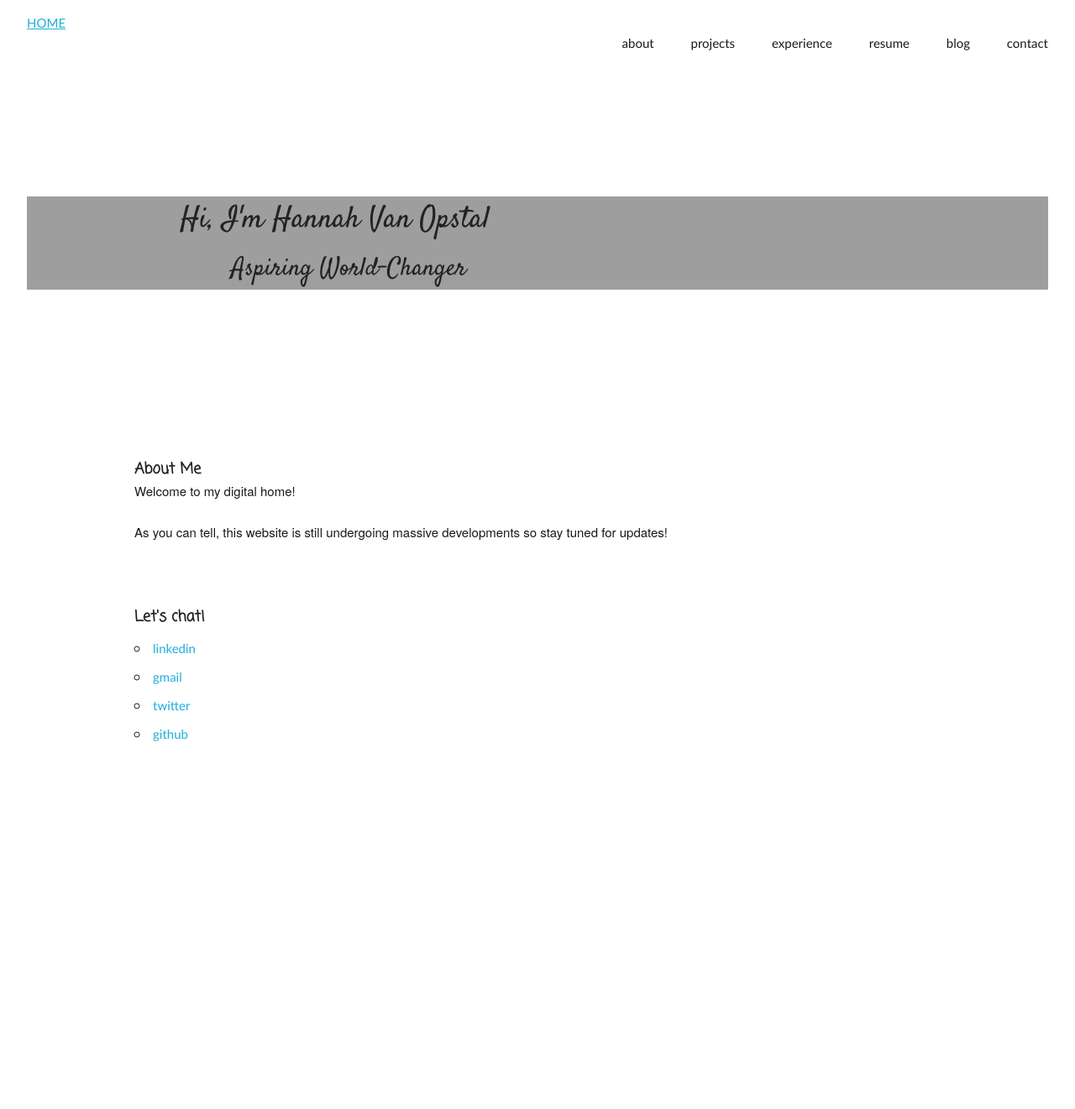
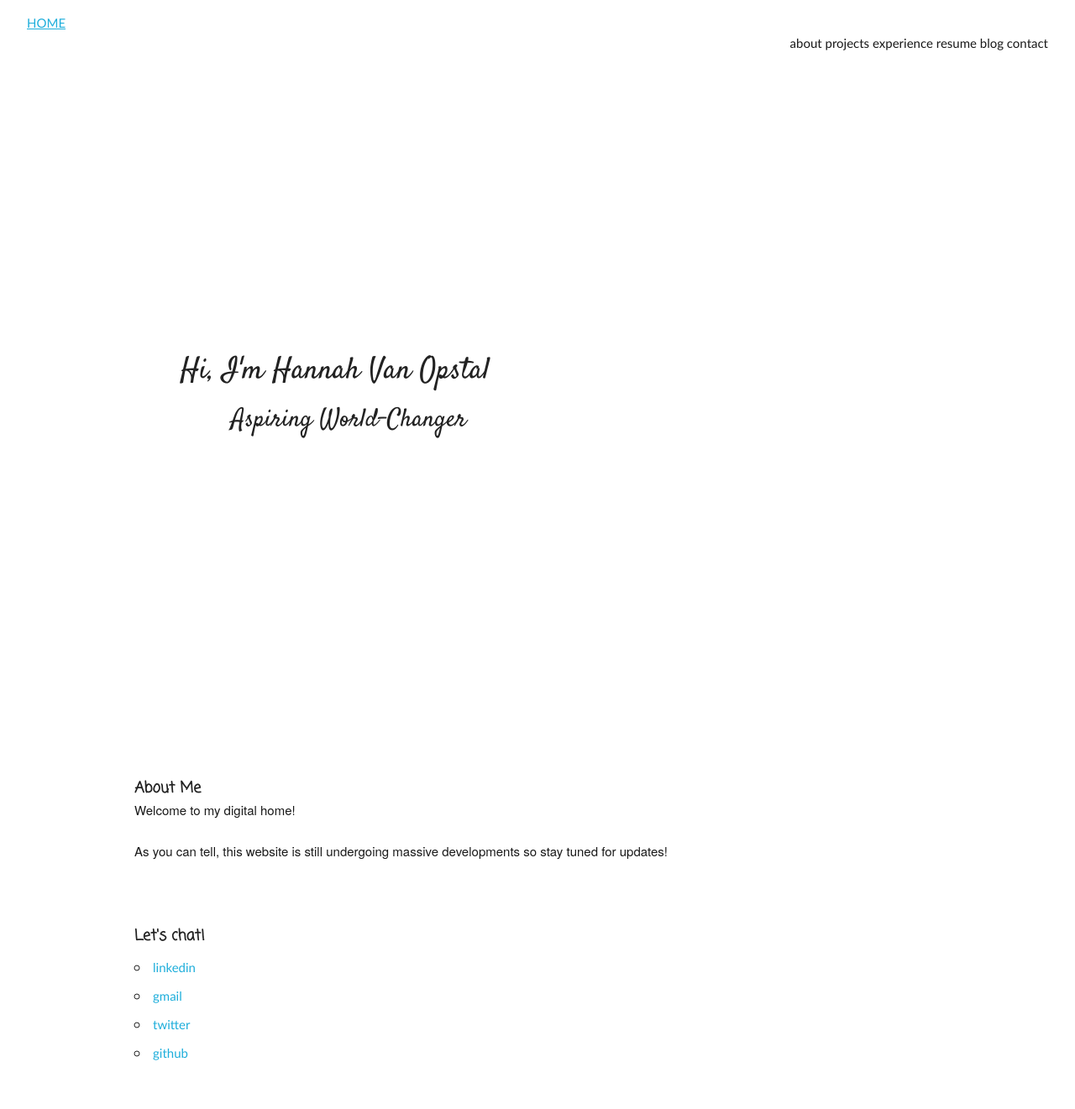
Before and after one commit to hvanopstal/hvanopstal.github.io, a Jekyll site: the page index.html, which Jekyll copies as it is, in a window 1280 px wide. Shown: the whole page at 84% size. Built offline with Jekyll 4.4.1, drawn with Linux system fonts in a browser that asks for light colours; some web fonts are replaced; before the commit the page ends 941 px from its top, so only the background shows below that.

Commit message:
Update main.css
added padding to the .intro

```diff
--- a/css/main.css
+++ b/css/main.css
@@ -90,7 +90,6 @@ ul.posts li {
     }
       .navigation-bar ul li a {
         text-decoration: none;
-        padding: 40px;
         color: #191919;
       }
         .navigation-bar ul li a:last-of-type { padding-right: 0px; }
@@ -100,8 +99,11 @@ ul.posts li {
   font-family: "Satisfy", "Calibri", Arial;
   margin-top: 180px;
   margin-bottom: 200px;
+  padding-top: 180px;
+  padding-bottom: 200px;
   background-image: url("http://hvanopstal.github.io/PHOTOS/ColumbiaLake-2014.JPG");
   background-position: relative;
+  background: 100%;
 }
   .intro-welcome {
     font-size: 2.4em;
```
